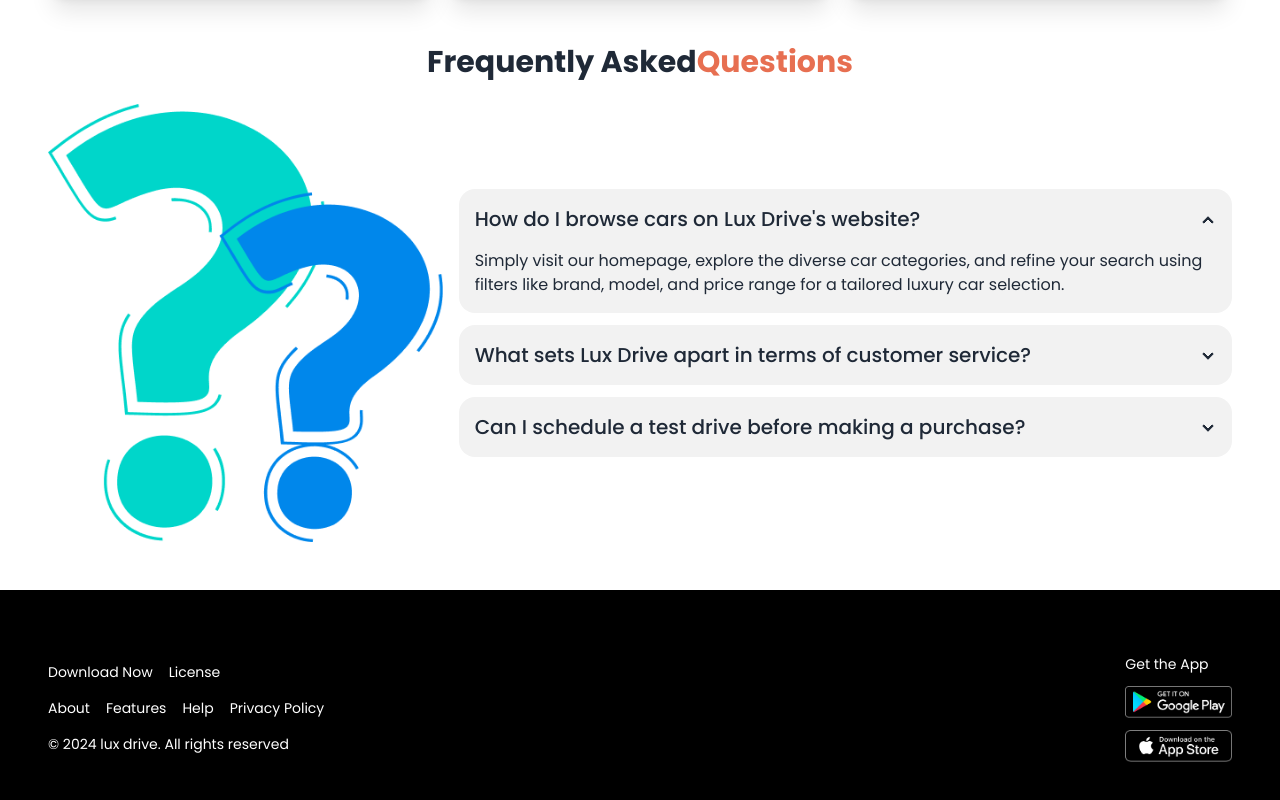
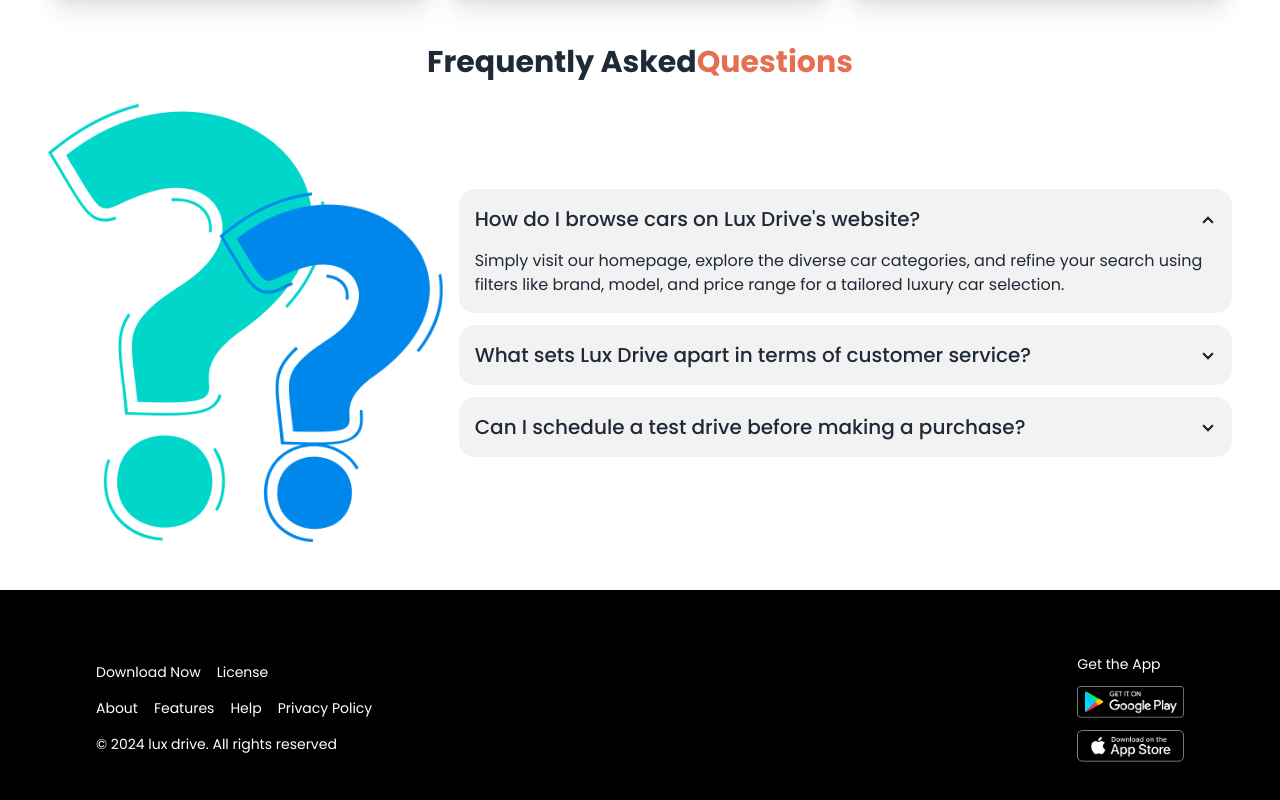
Before and after one commit to shRahat10/lux-drive, a plain HTML site: page index.html in a window 1280 px wide. Shown: the part 2740-3540 px from the top of the page. Drawn offline with nearby package versions, Linux system fonts and the light colour scheme.

Commit message:
complete

```diff
--- a/index.html
+++ b/index.html
@@ -298,7 +298,7 @@
       </div>
     </section>
   </main>
-  <footer class="py-16 md:px-6 lg:px-12 bg-black flex flex-col md:flex-row justify-between items-center gap-4">
+  <footer class="py-16 md:px-6 lg:px-24 bg-black flex flex-col md:flex-row justify-between items-center gap-4">
       <div class="w-max text-sm text-white flex flex-col justify-center items-center md:justify-start md:items-start">
         <ul class="mb-4 flex gap-4">
           <li>Download Now</li>
```
